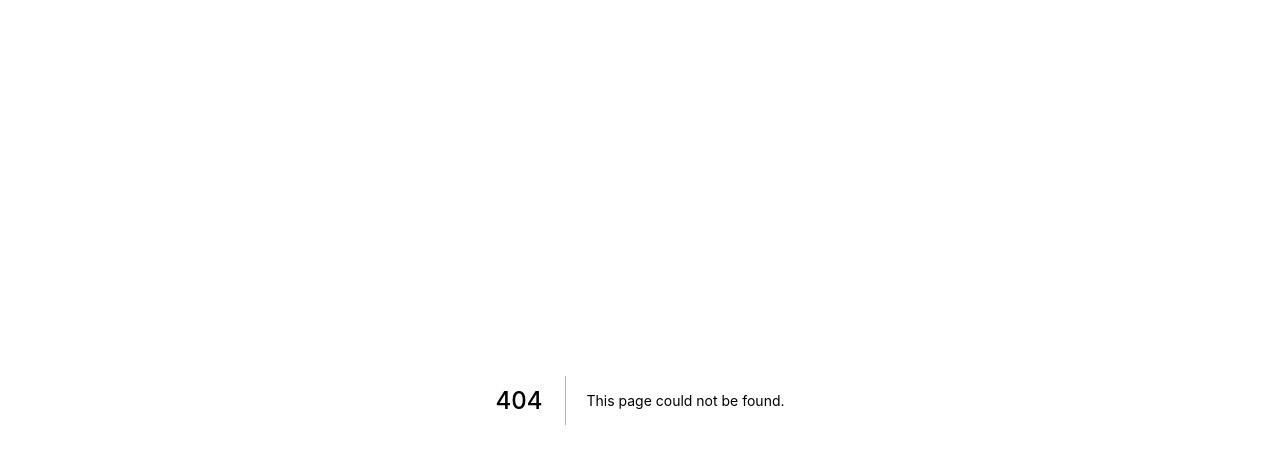
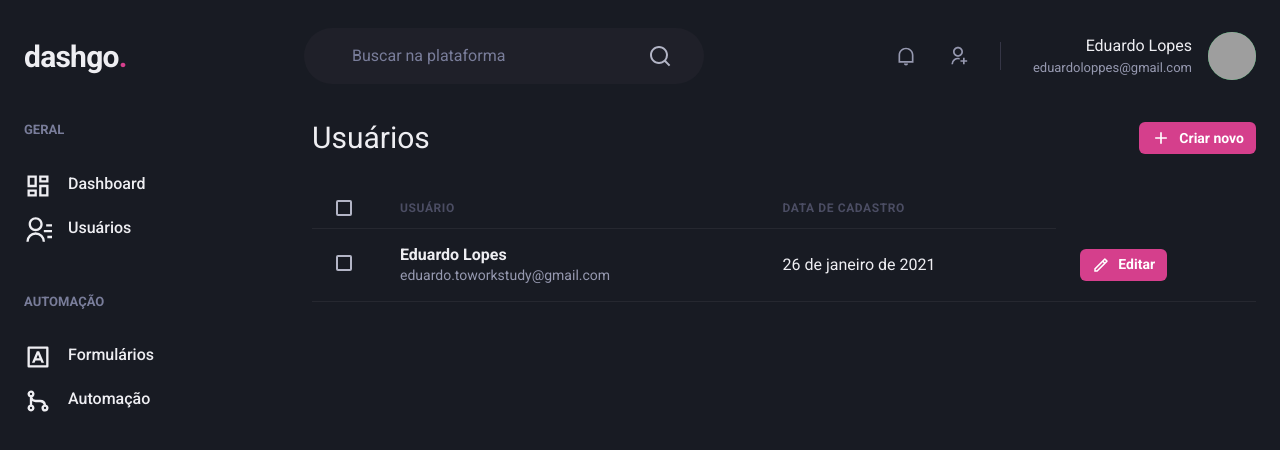
Before and after one commit to EduardoLopes00/IgniteReact04-dashgo, a Next.js app: page /users in a window 1280 px wide. Before the commit this address had no page. Shown: the top 450 px of the page. Built offline with nearby package versions, Linux system fonts and the light colour scheme; grey boxes are pictures that could not be loaded.

Commit message:
Creating Dashboard and userList page

```diff
--- a/package.json
+++ b/package.json
@@ -13,9 +13,11 @@
     "@emotion/core": "^11.0.0",
     "@emotion/react": "^11.7.1",
     "@emotion/styled": "^11.6.0",
+    "apexcharts": "^3.33.0",
     "framer-motion": "^5.6.0",
     "next": "12.0.8",
     "react": "17.0.2",
+    "react-apexcharts": "^1.3.9",
     "react-dom": "17.0.2",
     "react-icons": "^4.3.1"
   },
--- /dev/null
+++ b/src/pages/users/index.tsx
@@ -0,0 +1,71 @@
+import { Box, Flex, Heading, Button, Icon, Text, Table, Thead, Tbody, Th, Tr, Td, Checkbox } from "@chakra-ui/react";
+import { RiAddLine, RiPencilLine } from "react-icons/ri";
+import { Header } from "../../components/Header";
+import { Sidebar } from "../../components/Sidebar";
+
+export default function UserList() {
+    return (
+        <Box>
+            <Header />
+
+            <Flex w="100%" my="6" maxWidth={1400} mx="auto" px="6">
+                <Sidebar />
+
+                <Box flex="1">
+                    <Flex mb="8" justify="space-between" align="center">
+                        <Heading size="lg" fontWeight="normal">Usuários</Heading>
+
+                        <Button
+                            as="a"
+                            size="sm"
+                            fontSize="sm"
+                            colorScheme="pink"
+                            leftIcon={<Icon as={RiAddLine} fontSize="20"/>}
+                        >
+                            Criar novo
+                        </Button>
+                    </Flex>
+
+                    <Table colorScheme="whiteAlpha" >
+                        <Thead>
+                            <Tr>
+                                <Th px="6" color="gray.300" width="8">
+                                    <Checkbox colorScheme="pink" />
+                                </Th>
+                                <Th>Usuário</Th>
+                                <Th>Data de cadastro</Th>
+                            </Tr>
+                        </Thead>
+                        <Tbody>
+                            <Tr>
+                                <Td px="6">
+                                    <Checkbox colorScheme="pink" />
+                                </Td>
+                                <Td>
+                                    <Box>
+                                        <Text fontWeight="bold">Eduardo Lopes</Text>
+                                        <Text fontSize="sm" color="gray.300">eduardo.toworkstudy@gmail.com</Text>
+
+                                    </Box>
+                                </Td>
+                                <Td>26 de janeiro de 2021</Td>
+                                <Td>
+                                    <Button
+                                        as="a"
+                                        size="sm"
+                                        fontSize="sm"
+                                        colorScheme="pink"
+                                        leftIcon={<Icon as={RiPencilLine} fontSize="18"/>}
+                                    >
+                                        Editar
+                                    </Button>
+                                </Td>
+                            </Tr>
+                        </Tbody>
+                    </Table>
+                </Box>
+
+            </Flex>
+        </Box>
+    )
+}
```
Also changed, not shown: src/pages/dashboard.tsx (+79 -1 lines), 1 other file (tests, documents, lock files or other folders).
